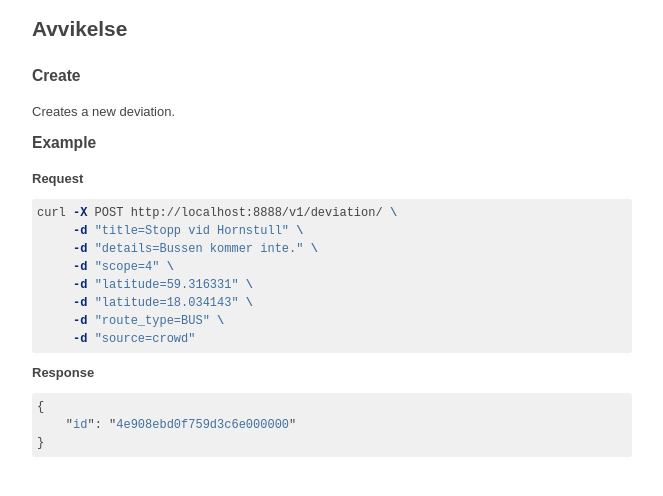
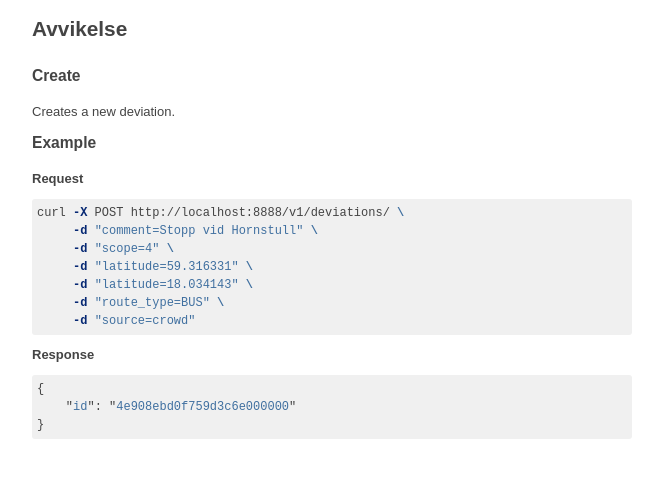
Before and after one commit to avvikelse/avvikelse.github.com, a Jekyll site: the page built from _posts/2011-10-08-create.markdown, in a window 1280 px wide. Shown: the top 496 px of the page, without its empty margins (308-971 px from the left). Built offline with Jekyll 4.4.1, drawn with Linux system fonts in a browser that asks for light colours.

Commit message:
Updated docs

```diff
--- a/_posts/2011-10-08-create.markdown
+++ b/_posts/2011-10-08-create.markdown
@@ -10,9 +10,8 @@ Creates a new deviation.
 #### Request
 
 {% highlight bash %}
-curl -X POST http://localhost:8888/v1/deviation/ \
-     -d "title=Stopp vid Hornstull" \
-     -d "details=Bussen kommer inte." \
+curl -X POST http://localhost:8888/v1/deviations/ \
+     -d "comment=Stopp vid Hornstull" \
      -d "scope=4" \
      -d "latitude=59.316331" \
      -d "latitude=18.034143" \
```
